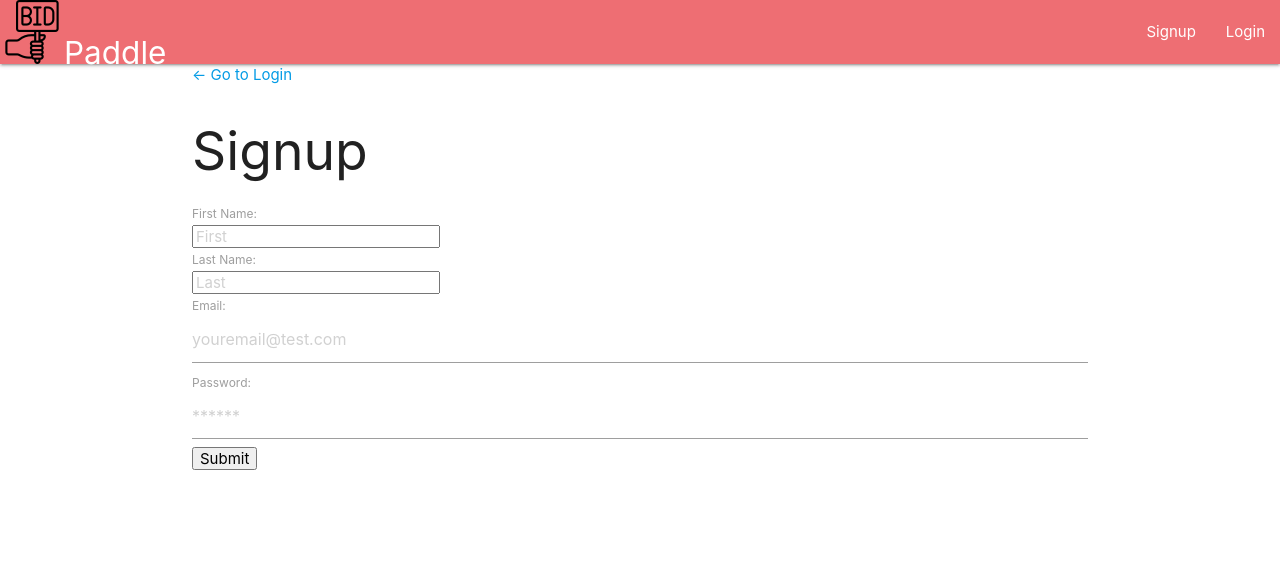
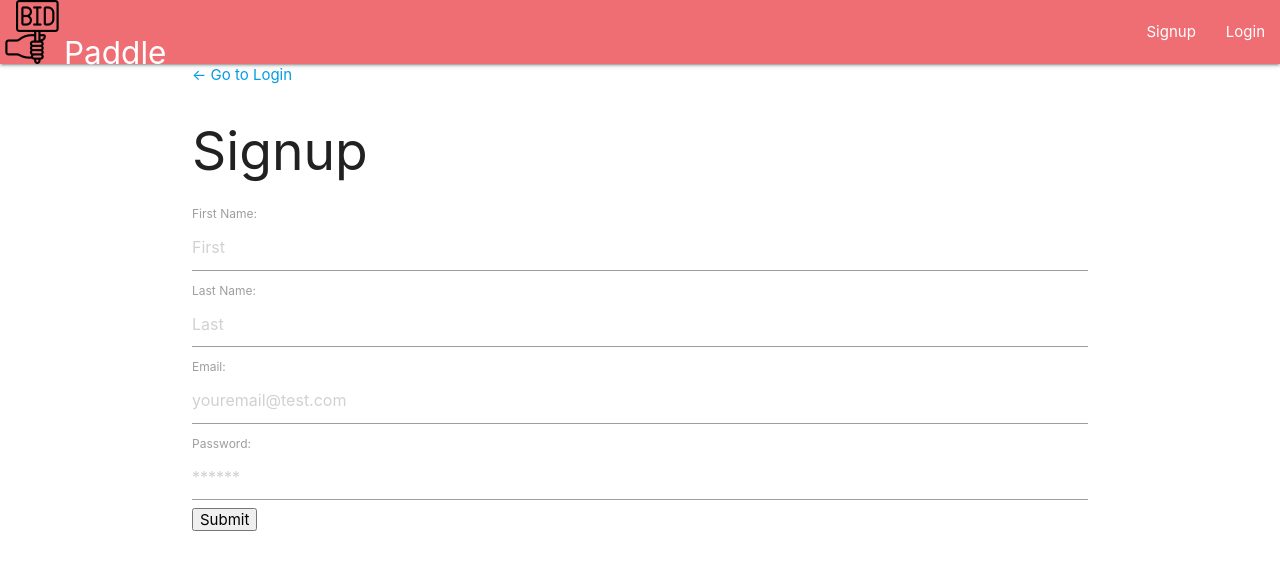
Before and after one commit to colinmchale/project-3, a React (Create React App) app in the folder client/: page /signup in a window 1280 px wide. Shown: the top 570 px of the page. Built offline with nearby package versions, Linux system fonts and the light colour scheme.

Commit message:
Fixed the signup pag and fixed the issue not with the firstName and lastName inputs.

```diff
--- a/client/src/pages/Signup.js
+++ b/client/src/pages/Signup.js
@@ -42,7 +42,7 @@ function Signup(props) {
           <input
             placeholder="First"
             name="firstName"
-            type="firstName"
+            type="text"
             id="firstName"
             onChange={handleChange}
           />
@@ -53,7 +53,7 @@ function Signup(props) {
           <input
             placeholder="Last"
             name="lastName"
-            type="lastName"
+            type="text"
             id="lastName"
             onChange={handleChange}
           />
```
